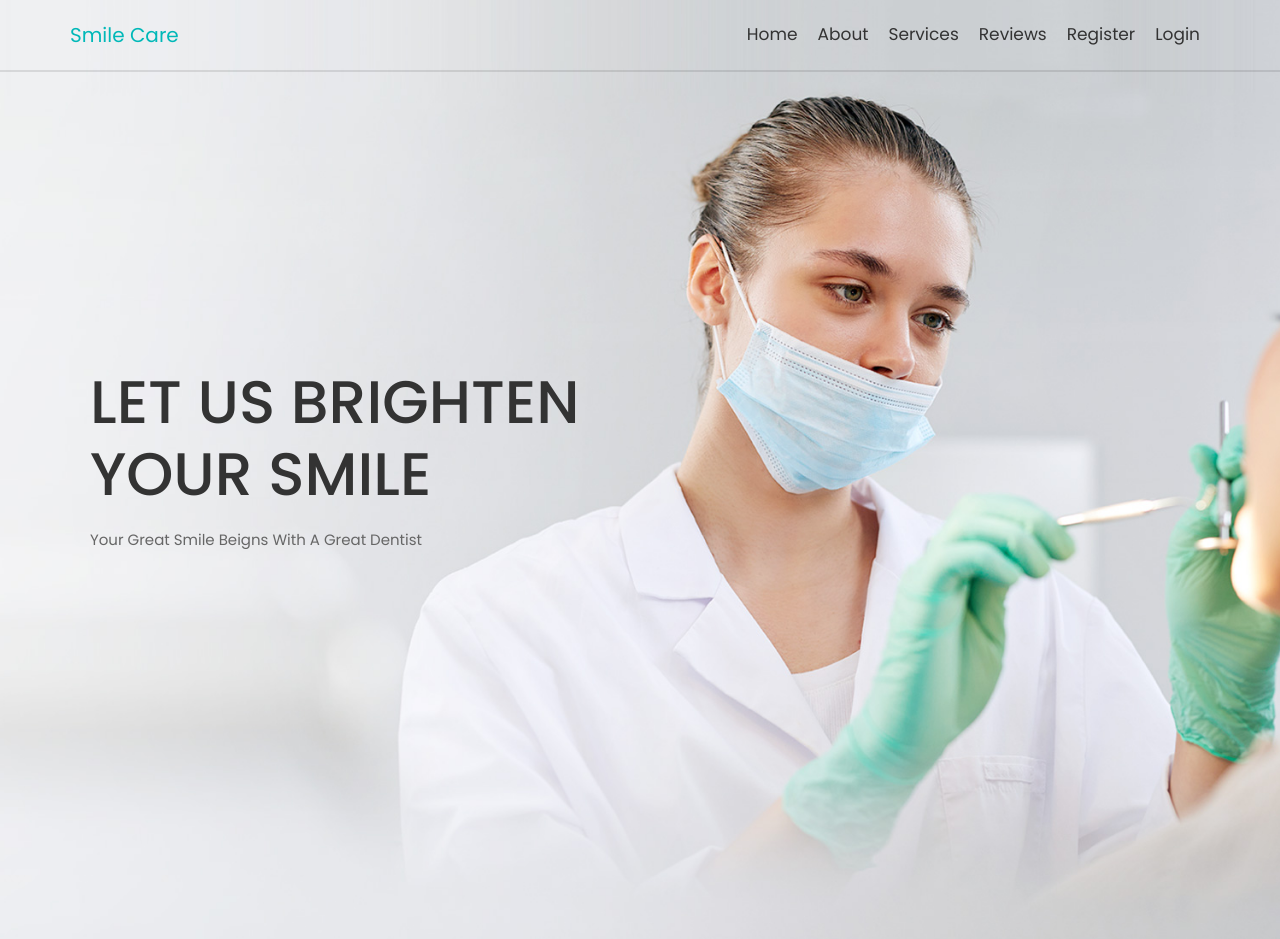
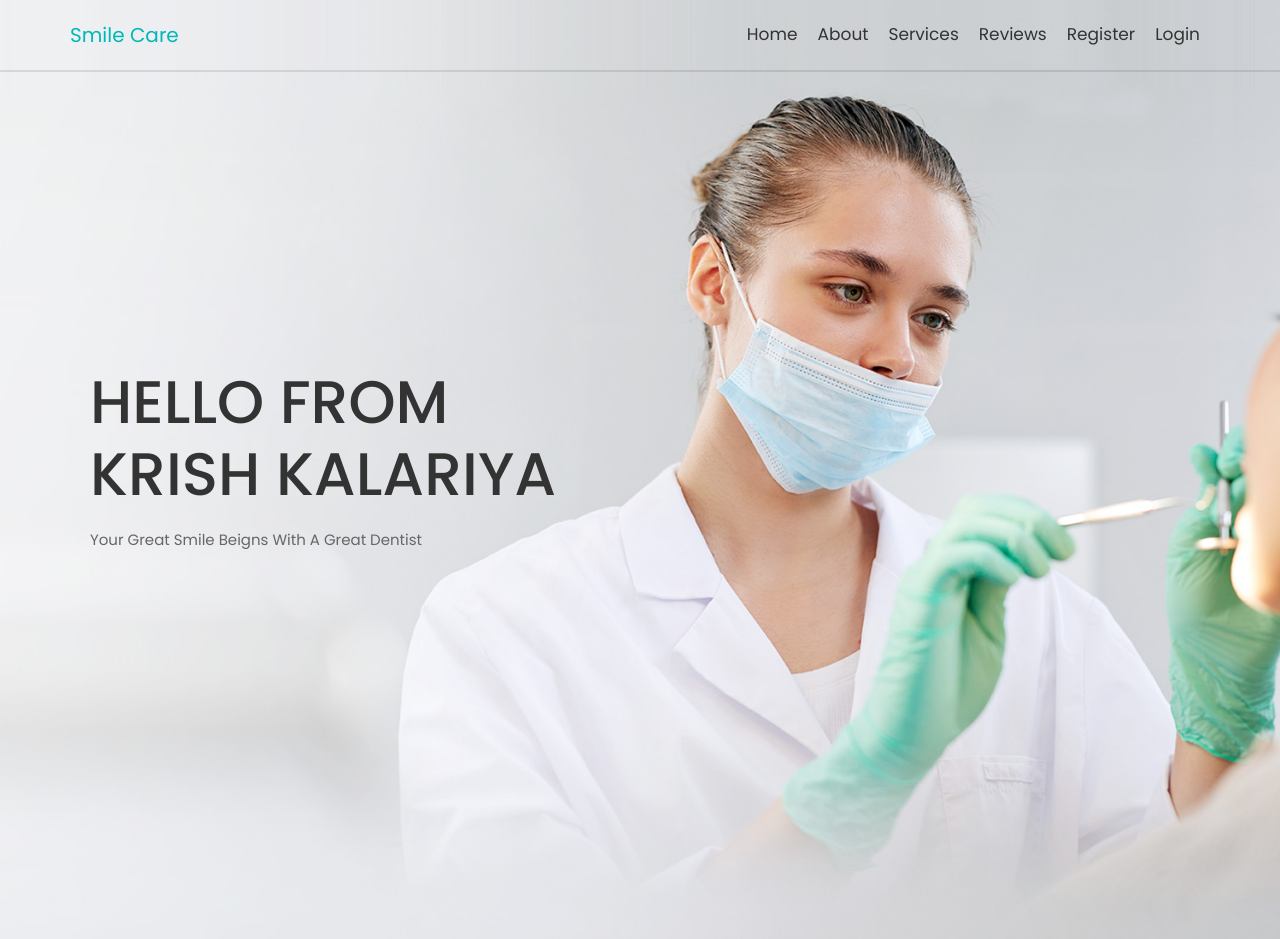
Before and after one commit to KrishKalariya/hospital, a PHP site: page /bhavya_PHP/home.php in a window 1280 px wide. Shown: the top 939 px of the page. Run offline with PHP 8.4, Linux system fonts and the light colour scheme.

Commit message:
Edit home file

```diff
--- a/home.php
+++ b/home.php
@@ -26,7 +26,7 @@
            <div class="row min-vh-100 align-items-center">
                <div class="content">
                    <h3>
-                       let us brighten your smile
+                       Hello from krish kalariya
                    </h3>
                    <p>Your great smile beigns with a great dentist</p>
                </div>
```
